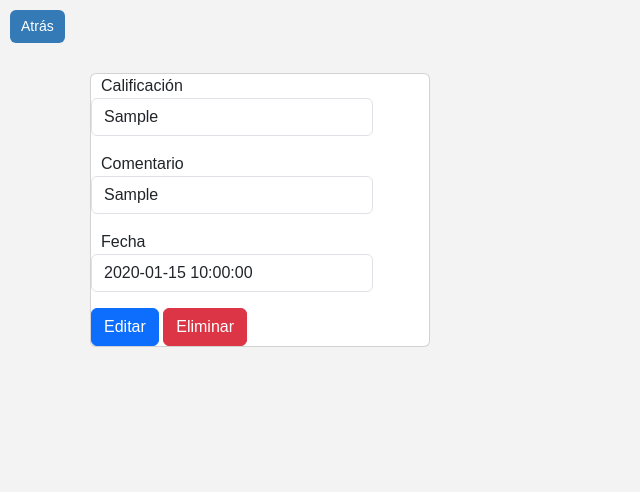
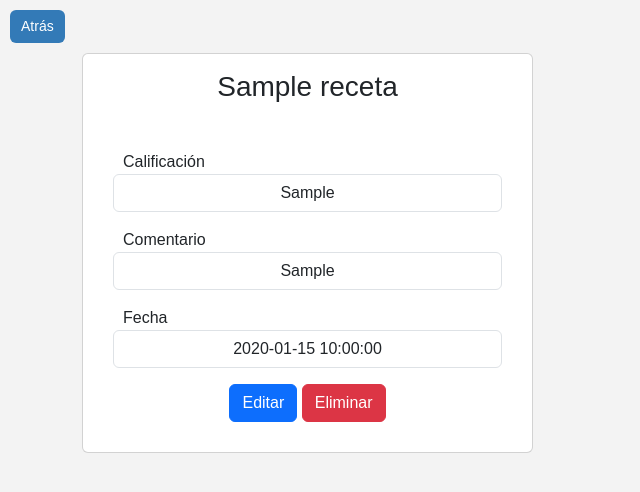
Before and after one commit to tylwerr/bd-tarea-2, a PHP site: page /ver_resenas.php in a window 1280 px wide. Shown: the part 80-572 px from the top of the page, without its empty margins (0-640 px from the left). Run offline with PHP 8.4, Linux system fonts and the light colour scheme; the visitor is signed in with stand-in values (Sample User, id 1); tables that the repository leaves empty or names only in its code hold one stand-in row (values such as "Sample post").

Commit message:
diseño de reseñas listo

```diff
--- a/PHP/ver_resenas.php
+++ b/PHP/ver_resenas.php
@@ -6,8 +6,9 @@ if (isset($_SESSION['email'])) {
     $email = $_SESSION['email'];
     $conn = Cconexion::ConexionBD();
 
-    $sql = "SELECT vr.id_user, vr.id_receta, vr.calificacion, vr.comentario, vr.fecha_resena
+    $sql = "SELECT vr.id_user, vr.id_receta, vr.calificacion, vr.comentario, vr.fecha_resena, r.nombre_receta
             FROM vista_resenas vr
+            JOIN recetas r ON r.id_receta = vr.id_receta
             WHERE vr.email_usuario = ?";
     $stmt = $conn->prepare($sql);
     $stmt->execute([$email]);
@@ -49,7 +50,7 @@ if (isset($_SESSION['email'])) {
             margin-right : 10px;
         }
 
-         .btn-back {
+        .btn-back {
             color: #fff;
             background-color: #337ab7;
             display: inline-block;
@@ -62,9 +63,15 @@ if (isset($_SESSION['email'])) {
             padding: 20px;
             border-radius: 10px;
         }
+
         label.col.control-label {
             margin-left: 10px;
         }
+
+        .form-horizontal {
+            margin: 30px;
+        }
+
     </style>
 </head>
 
@@ -86,35 +93,31 @@ if (isset($_SESSION['email'])) {
                     $id_receta = $row['id_receta'];
                     $calificacion = $row['calificacion'];
                     $comentario = $row['comentario'];
-                    $fecha_resena = $row['fecha_resena']; ?>
+                    $fecha_resena = $row['fecha_resena'];
+                    $nombre_receta = $row['nombre_receta']; ?>
 
-                    <div class="col-md-4">
+                    <div class="col-md-5">
                         <div class="card">
+                            <h3 class="text-center my-3"><?php echo $nombre_receta?></h3>
                             <form class="form-horizontal">
                                 <div class="form-group">
                                     <label class="col control-label">Calificación</label>
-                                    <div class="col-sm-10">
-                                    <p class="form-control" readonly><?php echo htmlspecialchars($calificacion); ?></p>
-                                    </div>
+                                    <p class="form-control text-center" readonly><?php echo htmlspecialchars($calificacion); ?></p>
                                 </div>
 
                                 <div class="form-group">
                                     <label class="col control-label">Comentario</label>
-                                    <div class="col-sm-10">
-                                    <p class="form-control" readonly><?php echo htmlspecialchars($comentario); ?></p>
-                                    </div>
+                                    <p class="form-control text-center" readonly><?php echo htmlspecialchars($comentario); ?></p>
                                 </div>
+
                                 <div class="form-group">
                                     <label class="col control-label">Fecha</label>
-                                    <div class="col-sm-10">
-                                        <p class="form-control" readonly><?php echo htmlspecialchars($fecha_resena); ?></p>
-                                    </div>
+                                    <p class="form-control text-center" readonly><?php echo htmlspecialchars($fecha_resena); ?></p>
                                 </div>
-                                <div class="form-group">
-                                    <div class="col-sm-10">
-                                        <a href="editar_resena.php?id=<?php echo $id_receta; ?>" class="btn btn-primary">Editar</a>
-                                        <a href="eliminar_resena.php?id=<?php echo $id_receta; ?>" class="btn btn-danger">Eliminar</a>
-                                    </div>
+
+                                <div class="form-group text-center">
+                                    <a href="editar_resena.php?id=<?php echo $id_receta; ?>" class="btn btn-primary">Editar</a>
+                                    <a href="eliminar_resena.php?id=<?php echo $id_receta; ?>" class="btn btn-danger">Eliminar</a>
                                 </div>
                             </form>
                         </div>
```
